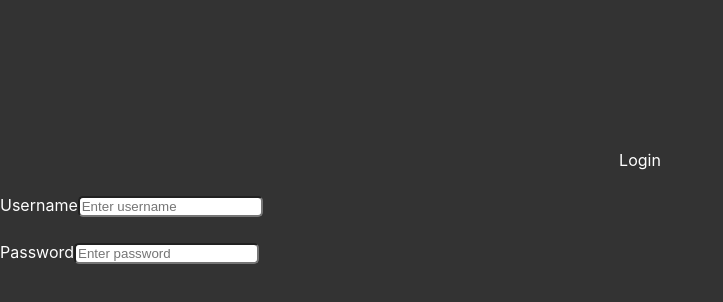
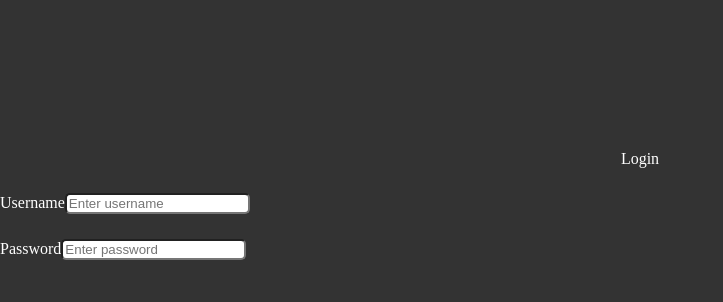
Before and after one commit to ItayAmit/web-navigation, a React (Create React App) app in the folder frontend/: page / in a window 1280 px wide. Shown: the top 302 px of the page, without its empty margins (0-723 px from the left). Built offline with nearby package versions, Linux system fonts and the light colour scheme.

Commit message:
Removed unnecessary boiler plate

```diff
--- a/frontend/src/index.css
+++ b/frontend/src/index.css
@@ -1,16 +1,10 @@
-body {
+body,
+html,
+#root {
     margin: 0;
-    font-family: -apple-system, BlinkMacSystemFont, 'Segoe UI', 'Roboto',
-        'Oxygen', 'Ubuntu', 'Cantarell', 'Fira Sans', 'Droid Sans',
-        'Helvetica Neue', sans-serif;
-    -webkit-font-smoothing: antialiased;
-    -moz-osx-font-smoothing: grayscale;
-
     background: #333;
     color: #fff;
+    width: 100%;
+    height: 100%;
+    padding: 0;
 }
-
-code {
-    font-family: source-code-pro, Menlo, Monaco, Consolas, 'Courier New',
-        monospace;
-}
```
